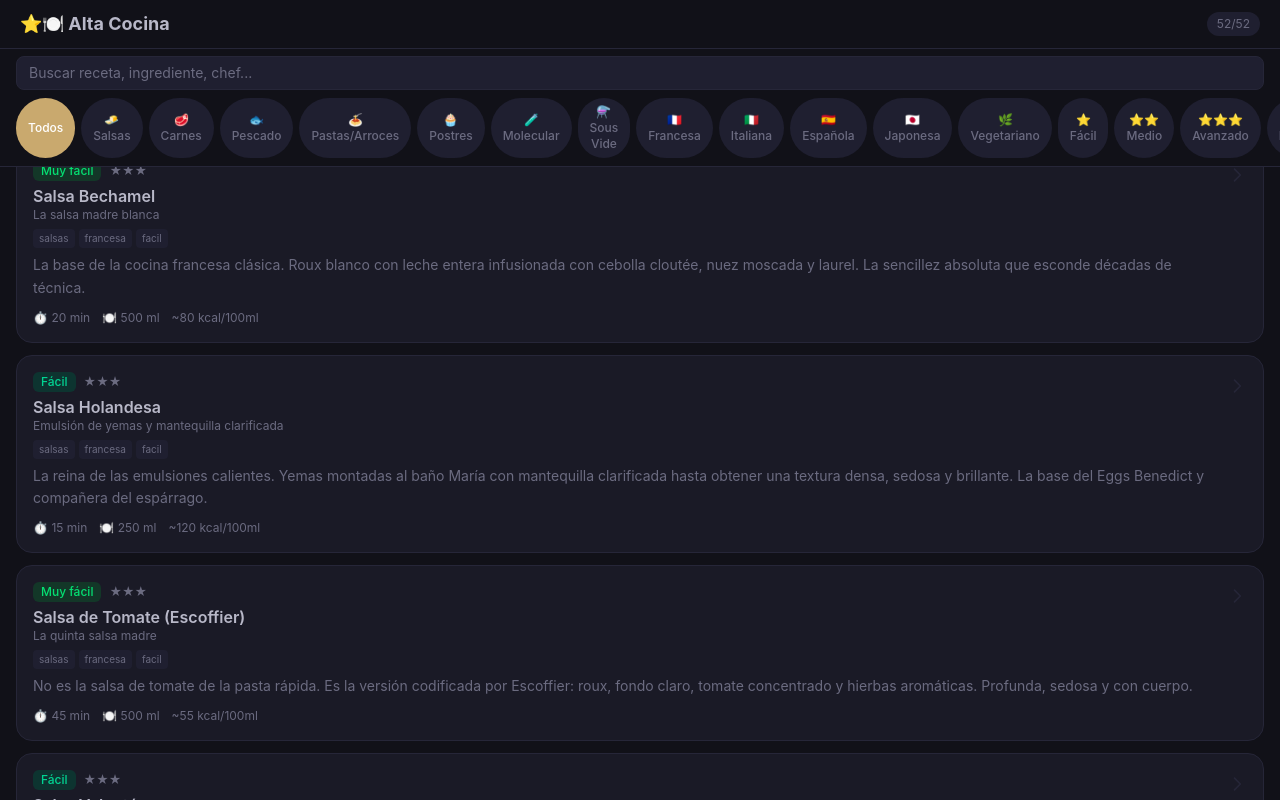
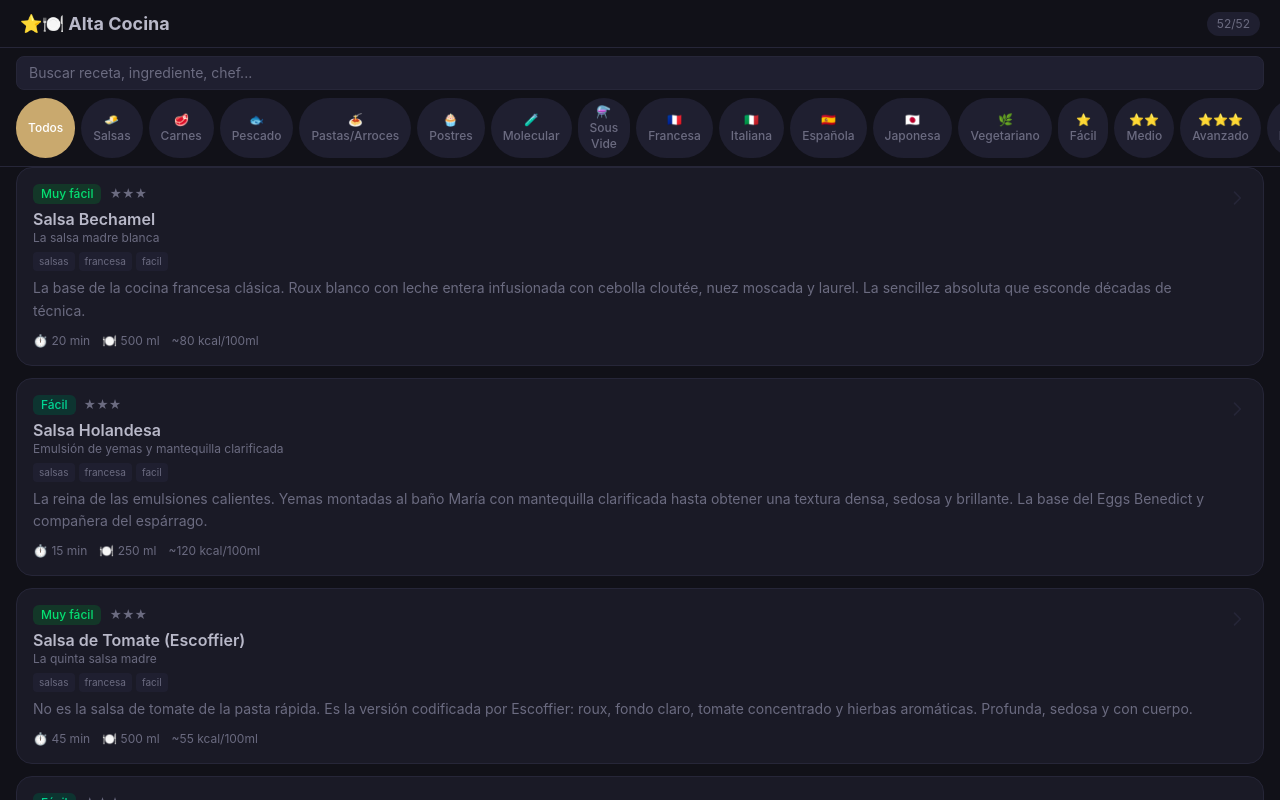
Before and after one commit to TecladoOscuro/cocinitas-avanzado, a React (Vite) app: page /#/ in a window 1280 px wide. Shown: the top 800 px of the page. Built offline with nearby package versions, Linux system fonts and the light colour scheme.

Commit message:
Fix: header sticky en vez de fixed, elimina padding-top manual en lista de recetas

```diff
--- a/src/pages/Home.tsx
+++ b/src/pages/Home.tsx
@@ -46,16 +46,14 @@ export function Home() {
 
   return (
     <div className="bg-ac-bg text-ac-text min-h-dvh">
-      <div className="fixed top-0 left-0 right-0 z-20 bg-ac-bg border-b border-ac-border pt-[env(safe-area-inset-top,0px)]">
-        <div className="flex items-center justify-between h-12 px-5">
+      <div className="sticky top-0 z-20 bg-ac-bg pt-[env(safe-area-inset-top,0px)]">
+        <div className="flex items-center justify-between h-12 px-5 border-b border-ac-border">
           <h1 className="text-lg font-bold">⭐🍽️ Alta Cocina</h1>
           <span className="text-xs text-ac-muted bg-ac-surface rounded-full px-2.5 py-1">
             {filtered.length}/{recipes.length}
           </span>
         </div>
-      </div>
-
-      <div className="fixed top-[calc(3rem+env(safe-area-inset-top,0px))] left-0 right-0 z-10 bg-ac-bg border-b border-ac-border">
+        <div className="border-b border-ac-border">
           <div className="px-4 pt-2">
             <input
               type="text"
@@ -83,8 +81,9 @@ export function Home() {
             ))}
           </div>
         </div>
+      </div>
 
-      <div className="pt-[calc(9rem+env(safe-area-inset-top,0px))] pb-8 px-4">
+      <div className="pb-8 px-4">
         <div className="space-y-3">
           {filtered.map((recipe) => (
             <Link
```
Lines whose indentation alone changed are shown as unchanged.
